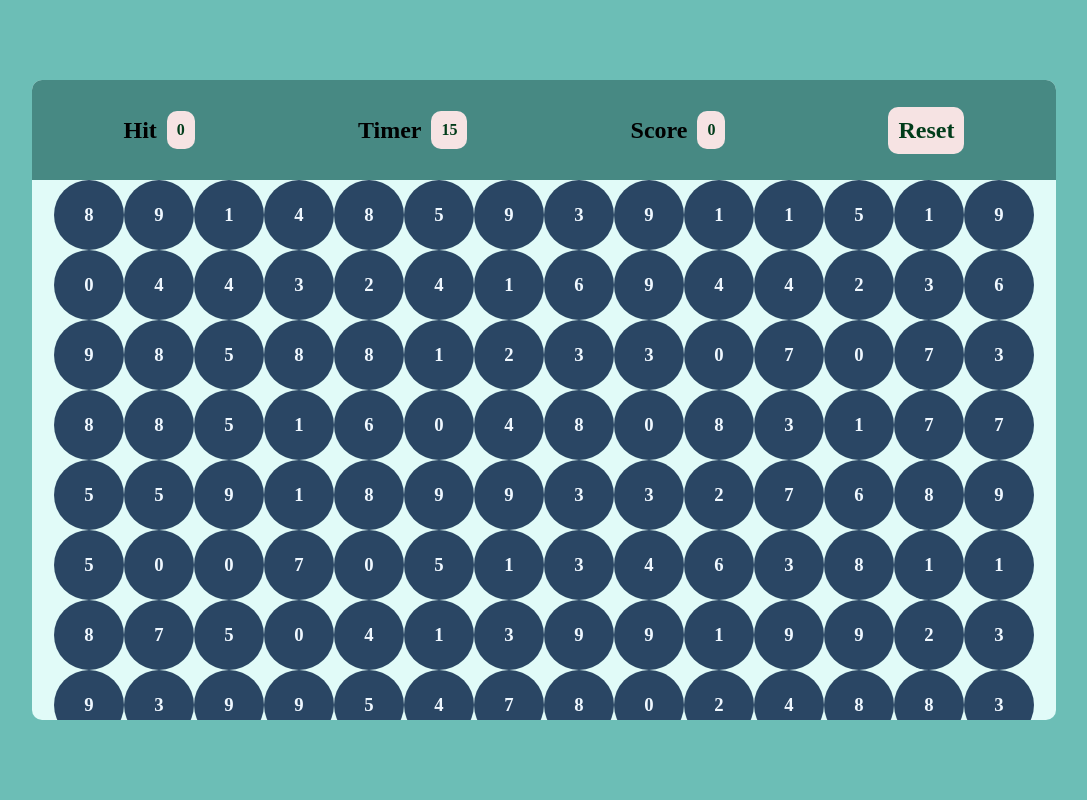
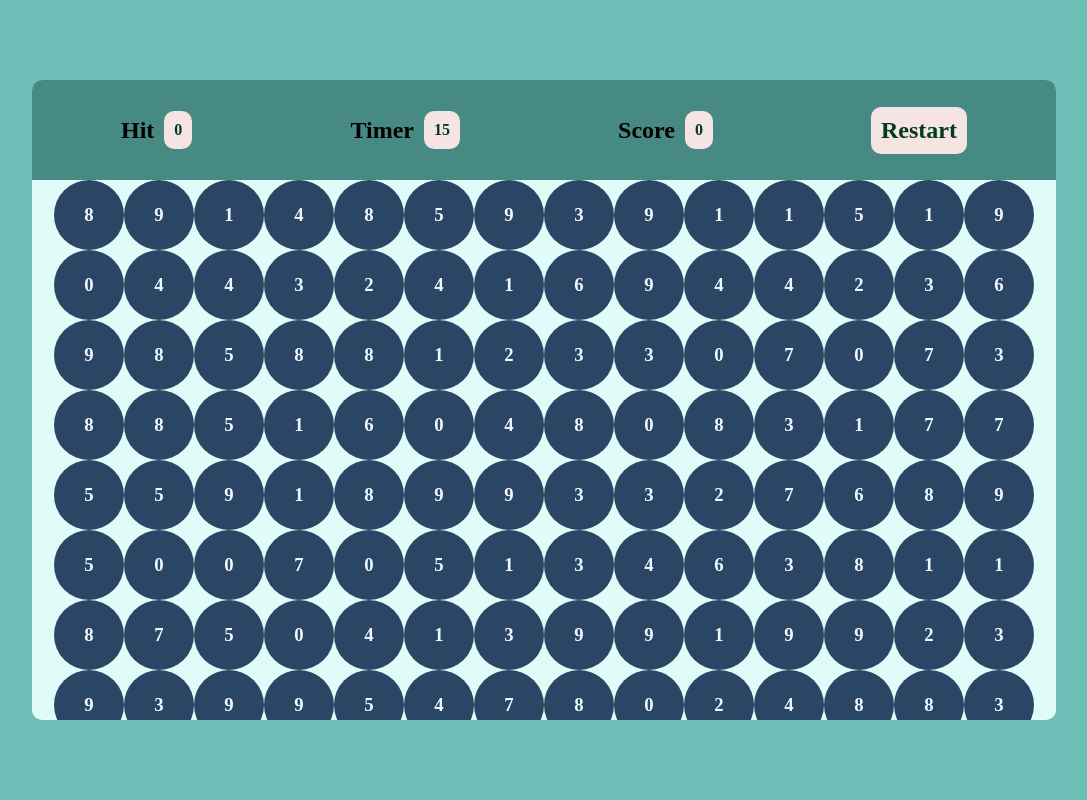
Before and after one commit to Rishurazz/shootme, a plain HTML site: page index.html in a window 1280 px wide. Shown: the whole page, without its empty margins (96-1183 px from the left). Drawn offline with Linux system fonts and the light colour scheme.

Commit message:
instructions

```diff
--- a/index.html
+++ b/index.html
@@ -23,7 +23,7 @@
                     <div id="scoreVal" class="box">0</div>
                 </div>
                 <div class="elem">
-                    <div id="reset" class="box"><h2>Reset</h2></div>
+                    <div id="reset" class="box"><h2>Restart</h2></div>
                 </div>
             </div>
             <div id="pbtm">
```
